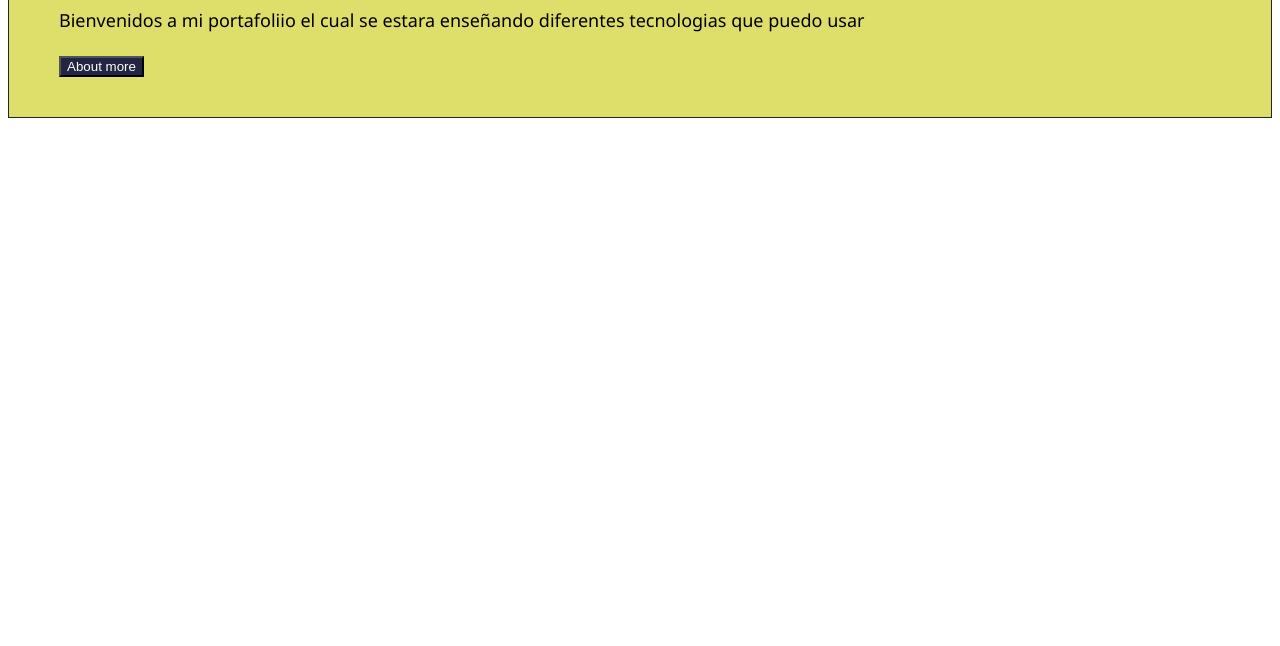
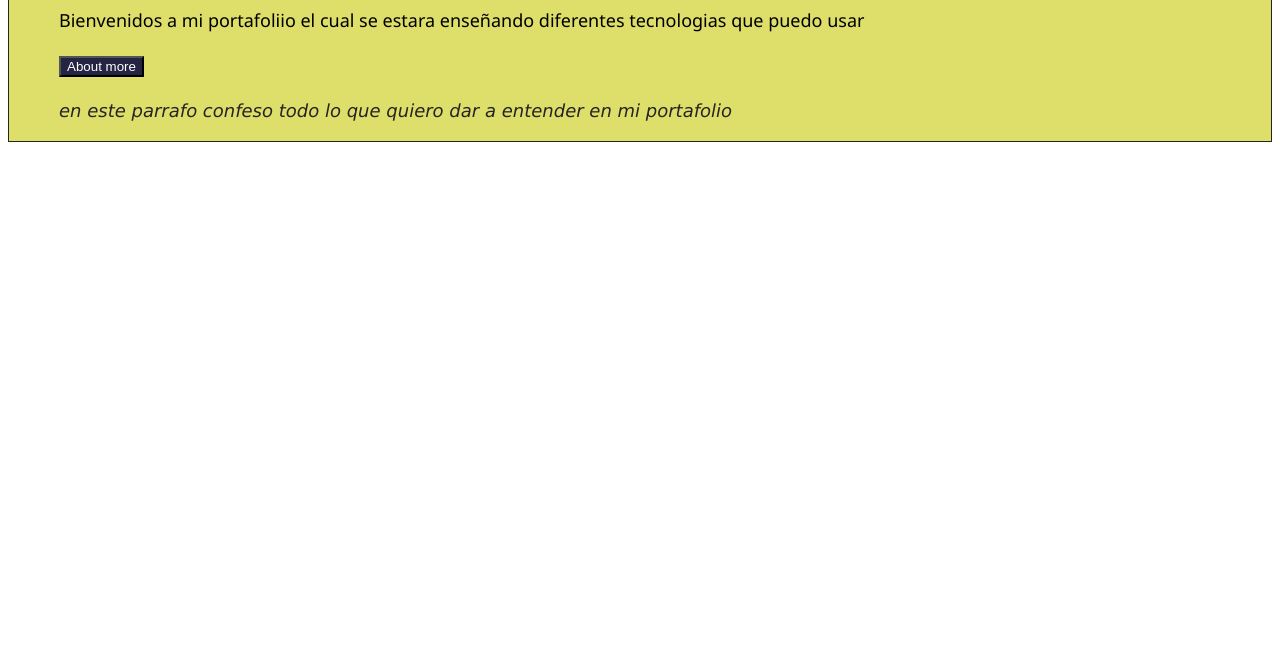
Before and after one commit to manasesortez/Platzi_Prework, a plain HTML site: page index.html in a window 1280 px wide. Shown: the part 154-800 px from the top of the page. Drawn offline with Linux system fonts and the light colour scheme.

Commit message:
agregado el contenido del blo y el parrafo

```diff
--- a/css/style.css
+++ b/css/style.css
@@ -18,7 +18,7 @@ p {
 }
 
 .form {
-    margin-bottom: 20px;
+    margin-bottom: 05px;
     background-color: #242542;
     color: #ffffff;
     margin-left: 30px;
@@ -37,3 +37,8 @@ p {
     margin-bottom: 20px;
     border: 1px solid #242424;
 }
+
+.parrafo {
+    font-family: 'Lucida Sans', 'Lucida Sans Regular', 'Lucida Grande', 'Lucida Sans Unicode', Geneva, Verdana, sans-serif;
+    font-style: italic;
+}
--- a/index.html
+++ b/index.html
@@ -20,6 +20,7 @@
             </div>
             <div>
                 <button class="form">About more</button>
+                <p class="parrafo">en este parrafo confeso todo lo que quiero dar a entender en mi portafolio</p>
             </div>
         </div>
     </div>
```
